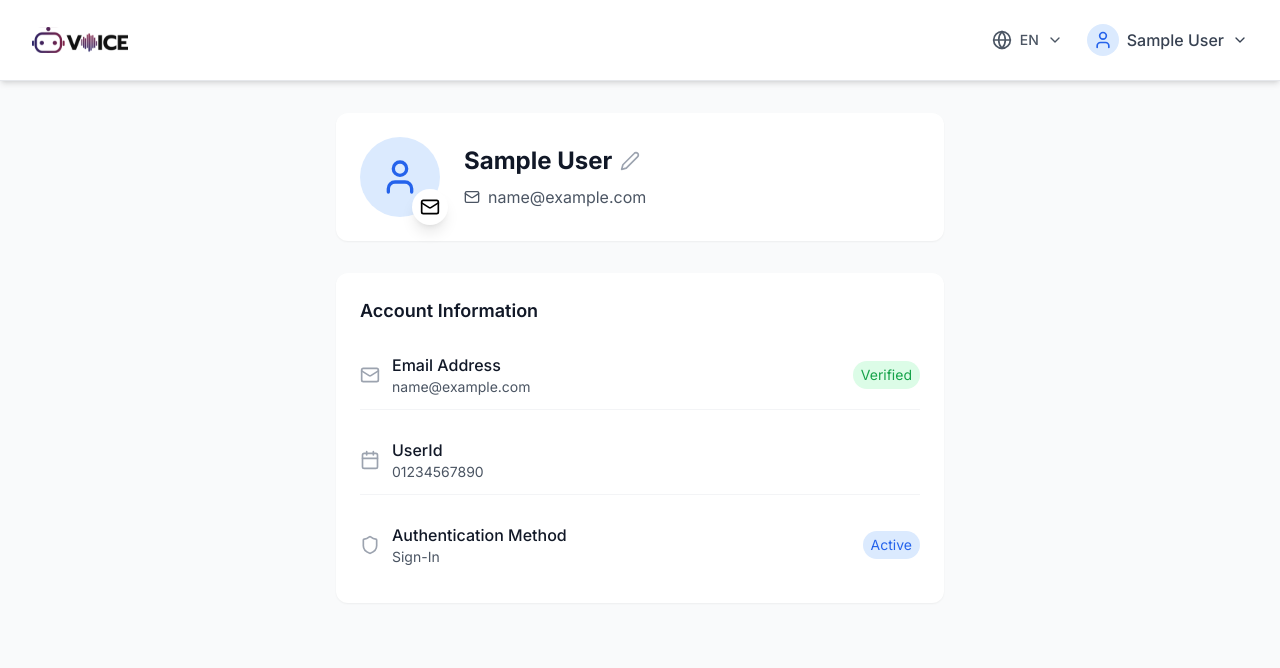
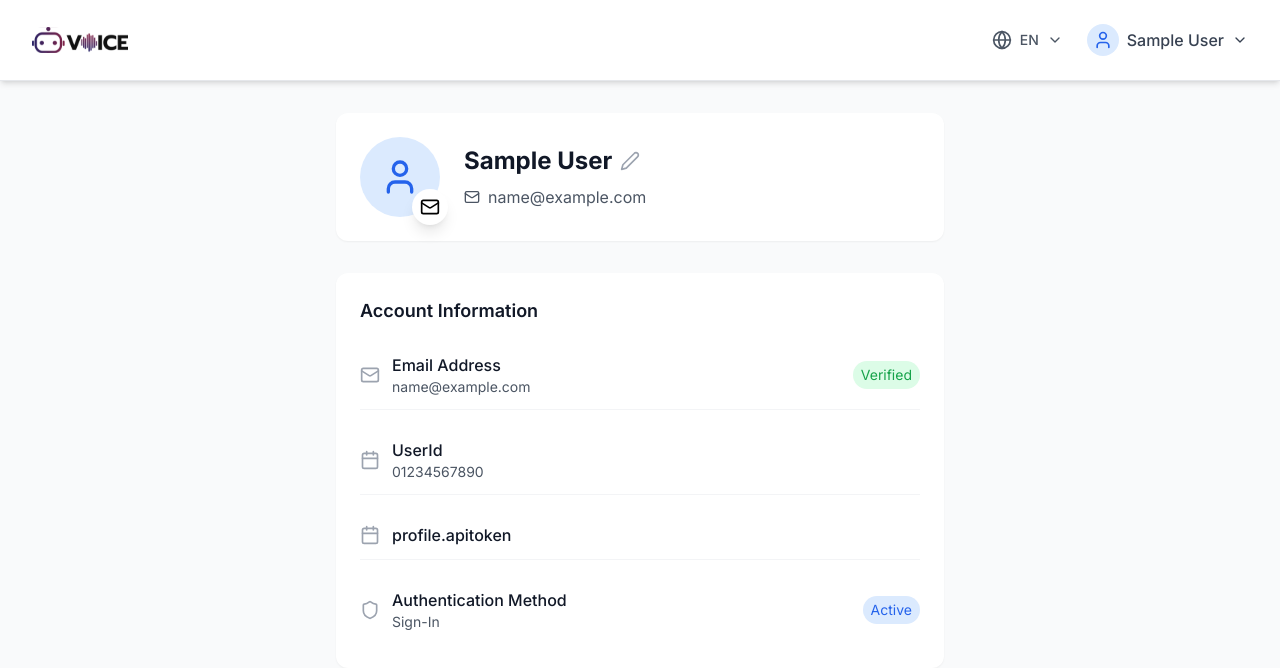
Before and after one commit to Atom1l/Botnoi-n8n, a React (Vite) app: page /profile in a window 1280 px wide. Shown: the top 668 px of the page. Built offline with nearby package versions, Linux system fonts and the light colour scheme; sample sign-in values are in the browser's storage.

Commit message:
Updated Profile.tsx

```diff
--- a/src/pages/Profile.tsx
+++ b/src/pages/Profile.tsx
@@ -122,6 +122,15 @@ export default function Profile() {
                 </div>
               </div>
             </div>
+            <div className="flex items-center justify-between py-3 border-b border-gray-100">
+              <div className="flex items-center space-x-3">
+                <Calendar className="h-5 w-5 text-gray-400" />
+                <div>
+                  <p className={`font-medium text-gray-900 ${language === 'th' ? 'font-thai' : 'font-en'}`}>{t('profile.apitoken')}</p>
+                  <p className="text-sm text-gray-600"></p>
+                </div>
+              </div>
+            </div>
             <div className="flex items-center justify-between py-3">
               <div className="flex items-center space-x-3">
                 <Shield className="h-5 w-5 text-gray-400" />
```
